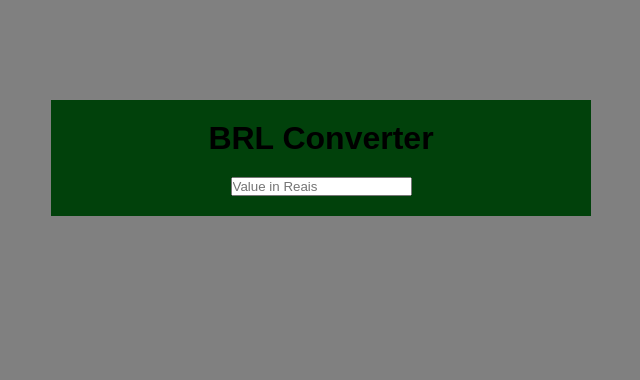
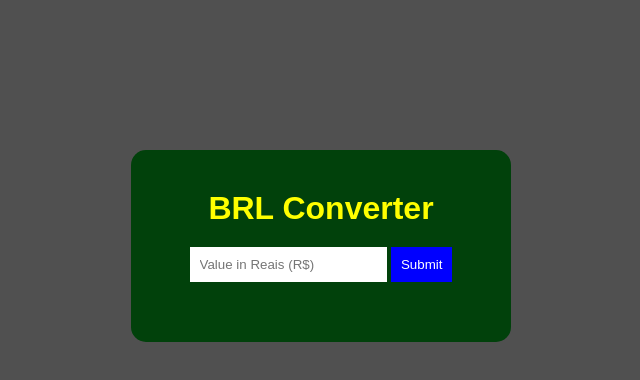
Before and after one commit to JorgeHCamara/BRL_Converter, a plain HTML site: page index.html in a window 1280 px wide. Shown: the whole page, without its empty margins (319-959 px from the left). Drawn offline with Linux system fonts and the light colour scheme.

Commit message:
US Dollar JS

```diff
--- a/index.html
+++ b/index.html
@@ -10,7 +10,13 @@
 <body>
     <div class="container">
         <h1>BRL Converter</h1>
-        <input type="text" placeholder="Value in Reais">
+        <input type="text" placeholder="Value in Reais (R$)" id="BRLvalue">
+        <input type="button" value="Submit" id="button" onclick="converter()">
+        <div id="conversions">
+
+        </div>
     </div>
+
+    <script src="script.js"></script>
 </body>
 </html>
--- a/script.js
+++ b/script.js
@@ -0,0 +1,11 @@
+let inputBRL = document.getElementById("BRLvalue");
+
+let conversions = document.getElementById("conversions");
+
+function converter() {
+    let brl = inputBRL.value;
+
+    let brlDollar = brl / 5;
+
+    conversions.innerHTML = `<p>US$${brlDollar}</p>`
+}
--- a/style.css
+++ b/style.css
@@ -4,21 +4,45 @@
 }
 
 body {
-    background-color: gray;
+    background-color: rgb(80, 80, 80);
     font-family: Arial, Helvetica, sans-serif;
 }
 
 .container {
     position: relative;
     margin: auto;
-    padding: 20px;
-    margin-top: 100px;
+    padding: 40px;
+    margin-top: 150px;
     text-align: center;
-    max-width: 500px;
+    max-width: 300px;
     background-color: rgb(1, 65, 11);
+    border-radius: 15px;
 }
 
 .container h1 {
     margin-bottom: 20px;
+    color: yellow;
+}
 
+#BRLvalue {
+    padding: 10px;
+    border: none;
 }
+
+#button {
+    padding: 10px;
+    background-color: blue;
+    color: white;
+    cursor: pointer;
+    border: none;
+    margin-bottom: 20px;
+}
+
+#button:hover {
+    background-color: yellow;
+    color: green;
+}
+
+#conversions {
+    text-align: center;
+}
```
